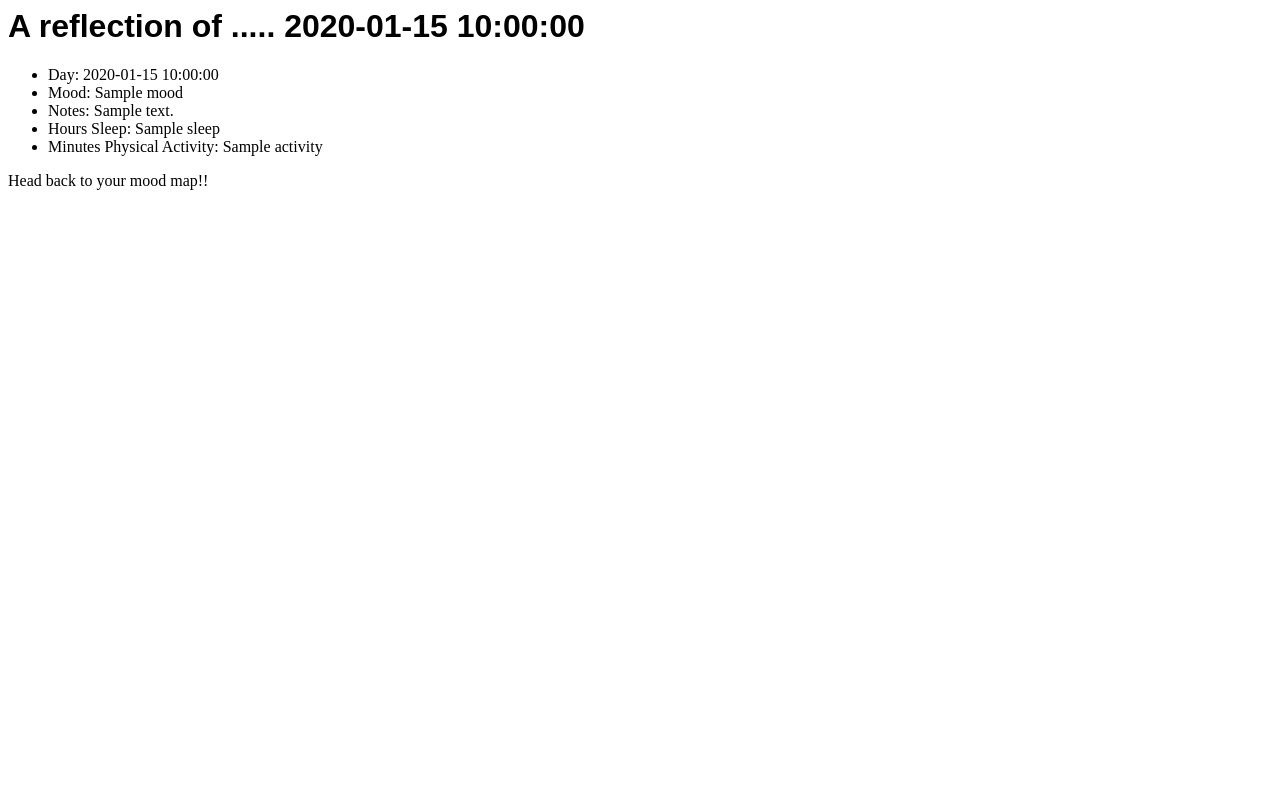
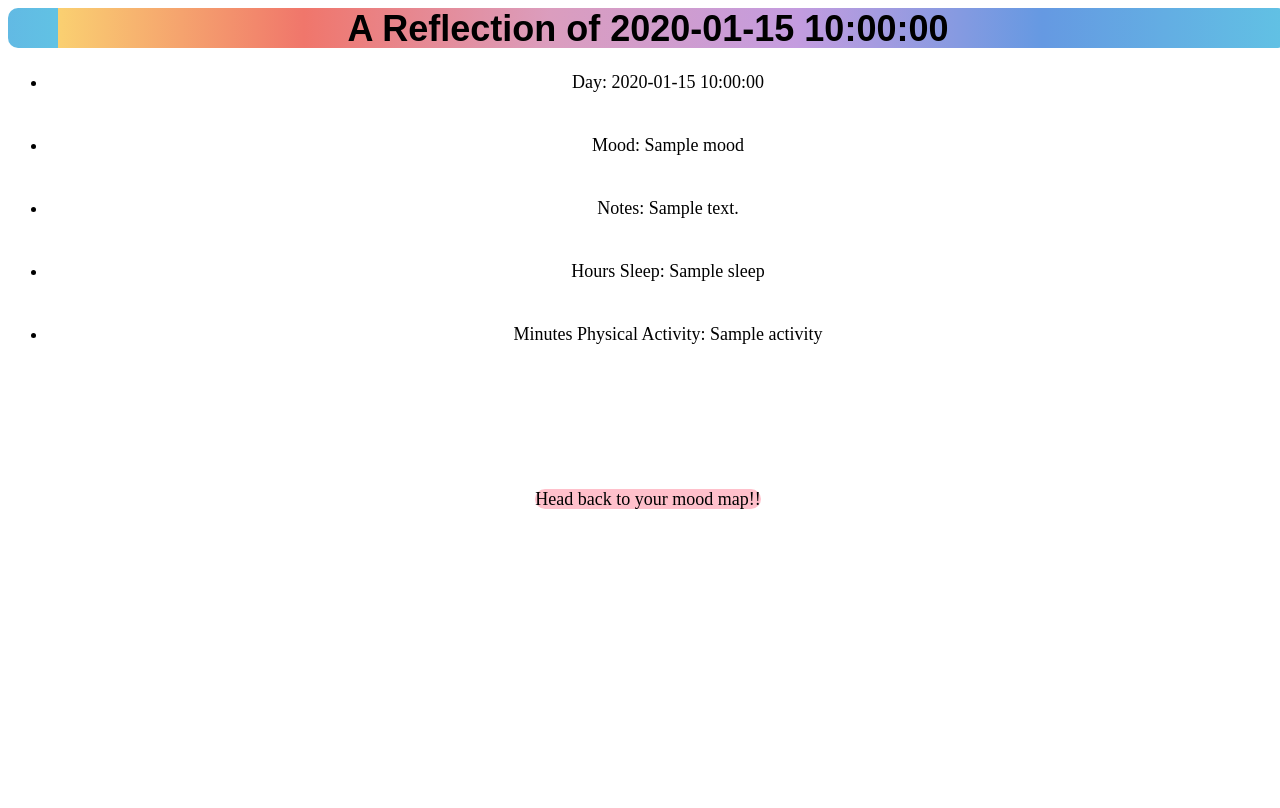
Before and after one commit to seehamrun/CodingCrew, a Python web app: template templates/viewPage.html in a window 1280 px wide. Run offline with Jinja, Linux system fonts and the light colour scheme; the template is opened without the code that fills it: most values are stand-ins (such as "Sample title", 1, 10 or a date in 2020).

Commit message:
little changes

```diff
--- a/static/style.css
+++ b/static/style.css
@@ -11,12 +11,34 @@ html{
   background-color: white;
 }
 
+#daypage{
+text-align: center;
+font-family: 'American Typewriter', serif;
+font-size: 18px;
+
+}
+
 #colorKey{
   align: center;
   background-color: white;
   width: 200px;
   height: 200px
 
+}
+
+.viewDayList{
+  text-align: center;
+  width: 100%;
+  height: 5%;
+  background: white;
+  border-radius: 10px;
+  background-image: repeating-linear-gradient(to right, #c4e17f 50px, #f7fdca 50px, #fad071 50px, #f0766b, #db9dbe, #c49cdf, #6599e2, #61c2e4);
+
+
+}
+
+.logout {
+  float: center;
 }
 
 .center{
@@ -63,6 +85,12 @@ td{
   border-radius: 40px;
 }
 
+#linkMoodMap{
+  float: center;
+  border-radius: 10px;
+  background: pink;
+}
+
 #moodKey{
   width: 97%;
   height: 97%;
--- a/templates/viewPage.html
+++ b/templates/viewPage.html
@@ -1,22 +1,38 @@
 <html>
 <head>
-  <link rel="stylesheet" href="style.css">
-  <h1>A reflection of ..... {{date}} </h1>
+  <link rel="stylesheet" href="static/style.css">
+  <h1 class=viewDayList>A Reflection of {{date}} </h1>
 </head>
 
-<body>
+<body id='daypage'>
 
   <ul>
         <li>Day: {{date}}</li>
+        <br>
+        <br>
         <li>Mood: {{mood}}</li>
+        <br>
+        <br>
         <li>Notes: {{notes}} </li>
+        <br>
+        <br>
         <li>Hours Sleep: {{sleep}}</li>
+        <br>
+        <br>
         <li>Minutes Physical Activity: {{activity}}</li>
   </ul>
 
     </table>
 
-<a href="/">Head back to your mood map!!</a>
+    <br>
+    <br>
+    <br>
+    <br>
+    <br>
+    <br>
+
+
+<a id='linkMoodMap' href="/">Head back to your mood map!!</a>
 </body>
 
 </html>
```
Also changed, not shown: templates/userInputPage.html (+5 -2 lines).
